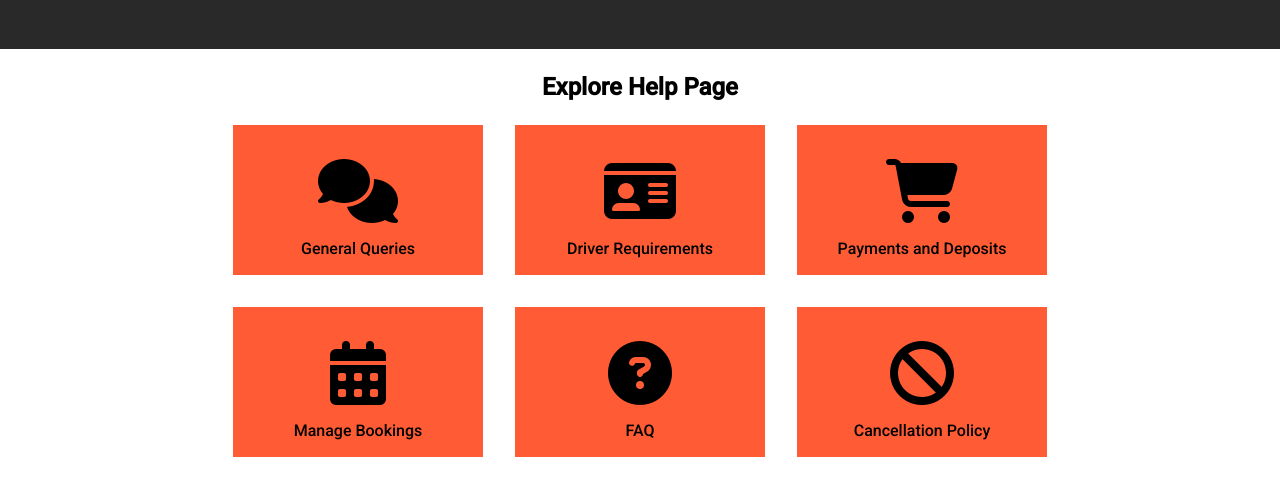
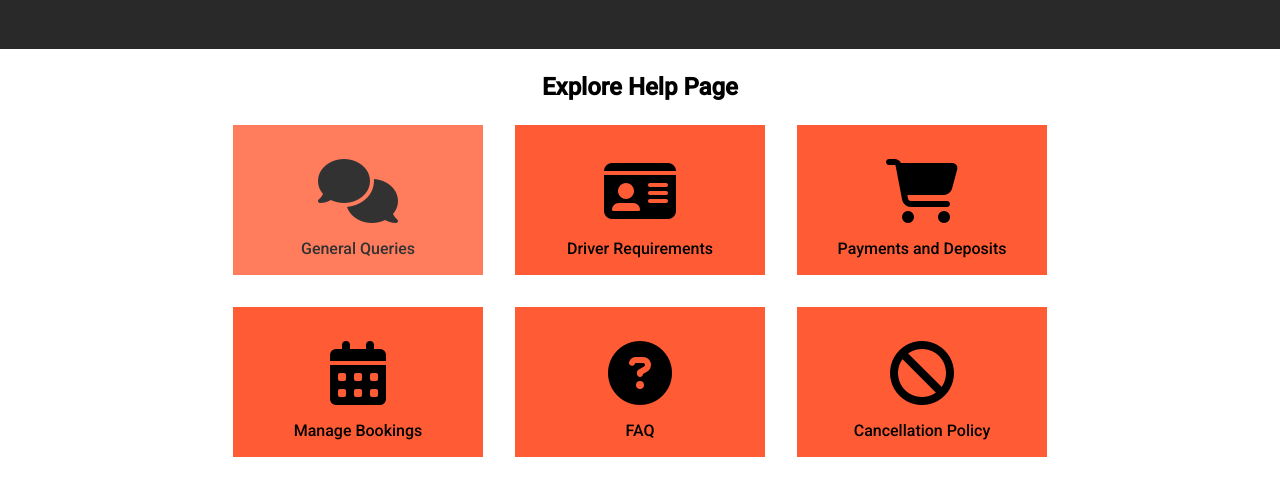
Before and after one commit to Jefferson-Bantawig/RetroRides-Car-Rental, a plain HTML site: page help.html in a window 1280 px wide. In both pictures the pointer is over the element "General Queries". Shown: the part 216-699 px from the top of the page. Drawn offline with Linux system fonts and the light colour scheme.

Commit message:
Add hover animation to Help section

```diff
--- a/assets/css/style.css
+++ b/assets/css/style.css
@@ -658,7 +658,9 @@ span {
     flex-direction: column;
     justify-content: center;
     cursor: pointer;
+    transition: .15s;
 }
+
 
 #contact-us-content a {
     text-decoration: none;
@@ -1239,6 +1241,10 @@ footer {
         flex-direction: row;
     }
 
+    #contact-us-content>div:hover {
+        opacity: 0.8
+    }
+
 
 
     /* styling for hover animation */
```
